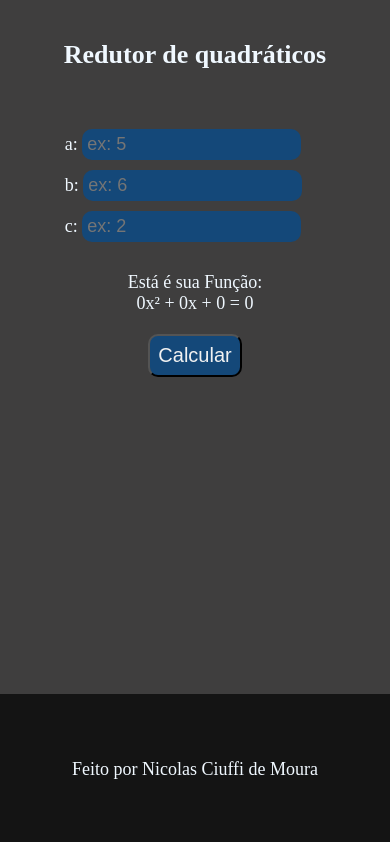
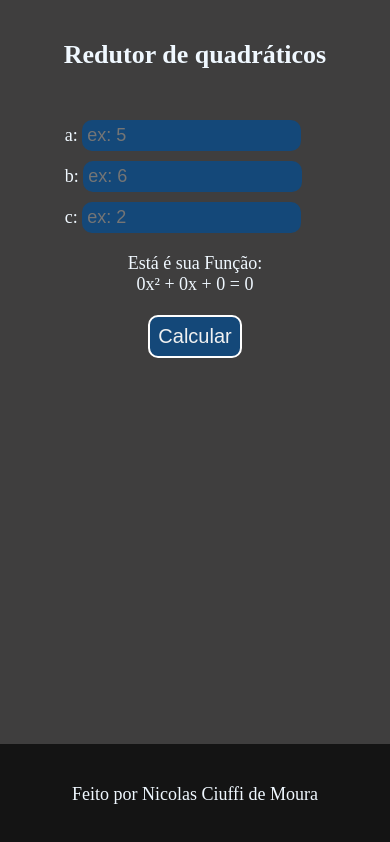
Before and after one commit to nickciuffi/quadraticos-redutiveis, a plain HTML site: page index.html in a window 390 px wide. Drawn offline with Linux system fonts and the light colour scheme.

Commit message:
layout fixes

```diff
--- a/style.css
+++ b/style.css
@@ -20,9 +20,9 @@ html, body, .container{
     display: flex;
     align-items: center;
     margin: 20px 10%;
-    margin-top: 15%;
-    gap: 30px;
-    justify-content: space-around;
+    margin-top: 50px;
+    gap: 20%;
+    justify-content: center;
 }
 
 .title{
@@ -54,7 +54,7 @@ html, body, .container{
     font-size: 20px;
     cursor: pointer;
     transition: .2s all;
-
+    border: 2px solid white;
     margin-bottom: 40px;
 }
 .btn-executar:hover{
@@ -74,7 +74,7 @@ html, body, .container{
     width: 100%;
     bottom: 0px;
     background-color: rgb(20, 20, 20);
-    height: 200px;
+    height: 100px;
     display: flex;
     align-items: center;
     justify-content: center;
@@ -91,6 +91,7 @@ html, body, .container{
 
     .inputs{
         width: 80%;
+        gap: 20px;
         flex-direction: column;
         justify-content: center;
     }
@@ -129,7 +130,7 @@ html, body, .container{
 
     .footer{
 
-        height: 150px;
+        height: 100px;
     }
 
 }
```
